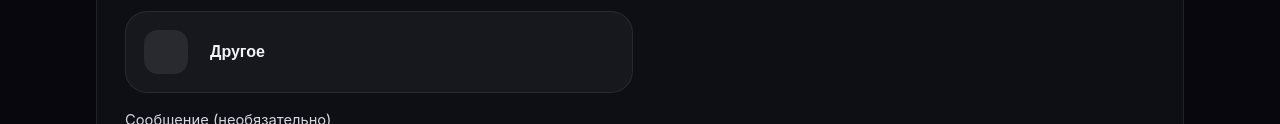
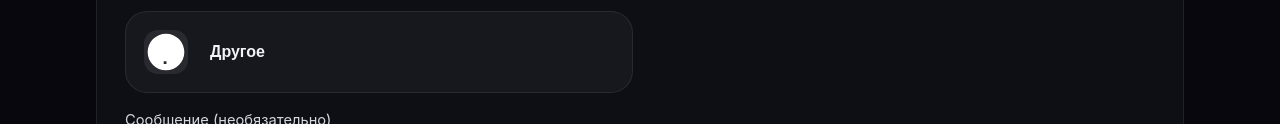
Before and after one commit to revol-ilol/examplesite, a website: page public/index.html in a window 1280 px wide. Shown: the part 2529-2653 px from the top of the page. Drawn offline with Linux system fonts and the light colour scheme.

Commit message:
Add question mark icon for Other contact option

```diff
--- a/public/index.html
+++ b/public/index.html
@@ -180,7 +180,11 @@
             <span class="contact-title">Telegram</span>
           </button>
           <button type="button" class="contact-card" data-value="Other">
-            <span class="contact-icon other" aria-hidden="true"></span>
+            <span class="contact-icon other" aria-hidden="true">
+              <svg viewBox="0 0 24 24" fill="currentColor" xmlns="http://www.w3.org/2000/svg">
+                <path d="M12 2C6.477 2 2 6.477 2 12s4.477 10 10 10 10-4.477 10-10S17.523 2 12 2Zm.25 16.5h-1.5v-1.5h1.5v1.5Zm1.5-6.75c0 .828-.672 1.5-1.5 1.5h-.75v1.5h.75c1.657 0 3-1.343 3-3 0-1.055-.54-1.98-1.406-2.5-.62-.395-1.094-.98-1.094-1.75 0-.828.672-1.5 1.5-1.5s1.5.672 1.5 1.5h1.5c0-1.657-1.343-3-3-3s-3 1.343-3 3c0 1.055.54 1.98 1.406 2.5.62.395 1.094.98 1.094 1.75Z"/>
+              </svg>
+            </span>
             <span class="contact-title">Другое</span>
           </button>
         </div>
```
